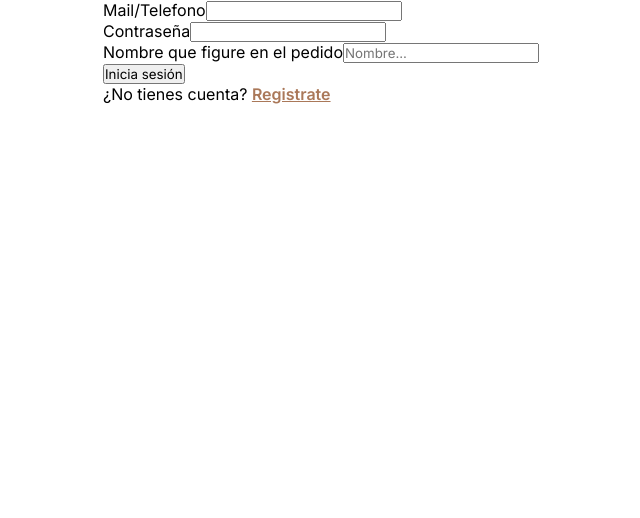
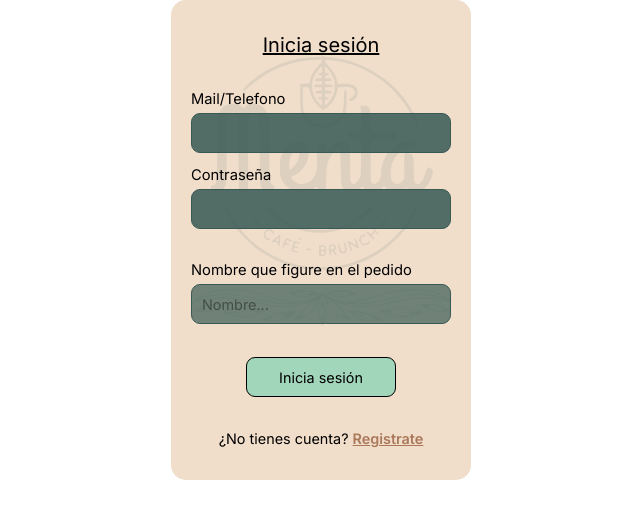
Before and after one commit to maikisinovsky/Menta-web, a React (Create React App) app in the folder frontend/: page /Login in a window 1280 px wide. Shown: the top 518 px of the page, without its empty margins (319-959 px from the left). Built offline with nearby package versions, Linux system fonts and the light colour scheme.

Commit message:
chore: css log in

```diff
--- a/frontend/src/pages/Login.jsx
+++ b/frontend/src/pages/Login.jsx
@@ -1,26 +1,31 @@
 import React from 'react'
 import { Link } from 'react-router-dom'
+import '../styles/Signup.css'
 
 
 function Login() {
   return (
     <main className='background-one'>
-      <div className='login-container'>
+      <div className='sign-container'>
 
-        <section className='contact-container'>
+        <h2 className='log-title'>Inicia sesión</h2>
 
+        <main className='mail-phone-container'>
+          <section className='container'>
             <label className='login-label'>Mail/Telefono</label>
             <input type="text" className='login-input'></input>
-        </section>
+          </section>
 
-        <section className='password-container'>
+          <section className='container'>
             <label className='login-label'>Contraseña</label>
             <input type="text" className='login-input'></input>
-        </section>
+          </section>
 
-        <section className='name-container'>
-            <label className='login-label'>Nombre que figure en el pedido</label>
-            <input type="text" className='login-input' placeholder="Nombre..."></input>
+        </main>
+
+        <section className='container'>
+          <label className='login-label'>Nombre que figure en el pedido</label>
+          <input type="text" className='name-input' placeholder="Nombre..."></input>
 
         </section>
 
--- a/frontend/src/styles/Signup.css
+++ b/frontend/src/styles/Signup.css
@@ -21,7 +21,7 @@
     height: 480px;
     background-image: url(../assets/sign_background.svg);
     background-size: cover;
-    border-radius: 20px;
+    border-radius: 15px;
     display:flex;
     align-items: center;
     justify-content: space-evenly;
@@ -47,26 +47,36 @@
     justify-content: space-between;
 }
 
-.sign-title {
+.mail-phone-container {
+    display: flex;
+    flex-direction: column;
+    gap: 13px;
+}
+
+.sign-title, .log-title {
     font-weight: 400;
     font-size: 1.25rem;
     text-decoration: underline;
 }
 
-.sign-label {
+.sign-label, .login-label {
     font-size: 0.92rem;
 }
 
 .sign-input,
 .phone-input,
 .dni-input,
-.sign-button {
+.sign-button,
+.login-input,
+.name-input,
+.login-button {
     background-color: #375A54D9;
     border: 1px solid #375A54;
+    height: 40px;
     width: 260px;
-    height: 40px;
     border-radius: 9px;
     font-size: 0.9rem;
+    padding-left: 10px;
 }
 
 .phone-input,
@@ -74,11 +84,12 @@
     width: 122px;
 }
 
-.sign-button {
+.sign-button,
+.login-button {
     background-color: #A2D6BB;
     border: 1.4px solid black;
     width: 150px;
-
+    padding:0;
 }
 
 .link {
@@ -86,6 +97,16 @@
     font-weight:600;
 }
 
-.login-text {
+.login-text,
+.sign-text {
     font-size: 0.9rem;
 }
+
+.name-input {
+    background-color:#375a54B0 ;
+    color: black;
+}
+
+.name-input::placeholder {
+    color: #00000067
+}
```
